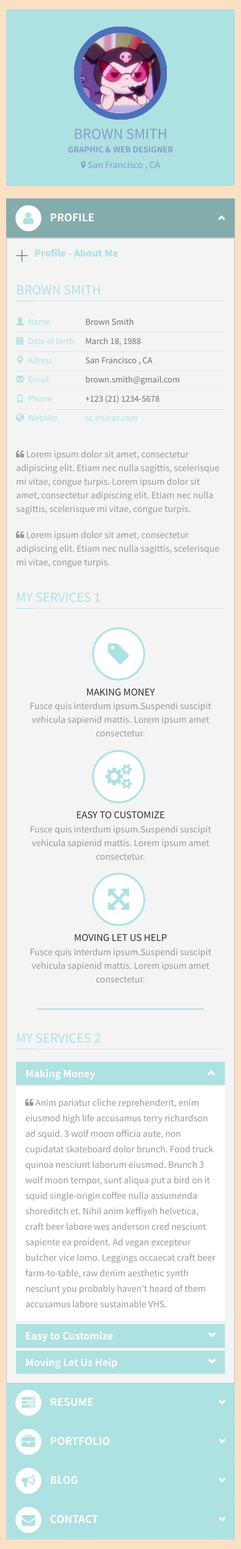
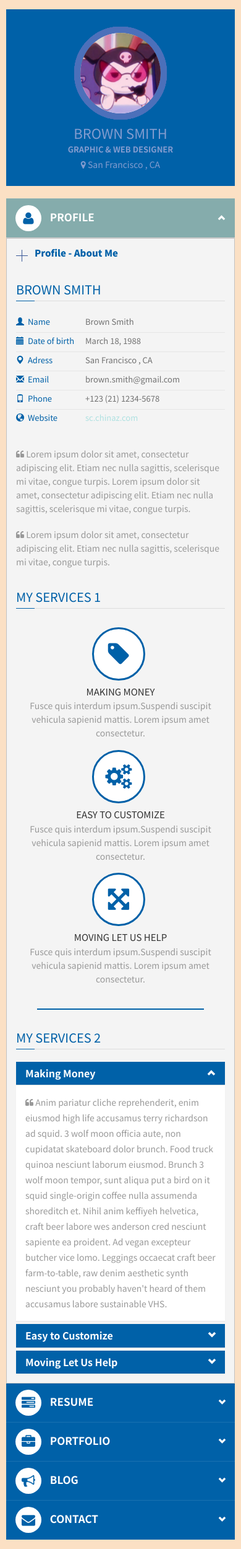
Before and after one commit to libamiew/PanelCV, a Jekyll site: the page built from index.html, in a window 390 px wide. Shown: the whole page at 62% size. Built offline with Jekyll 4.4.1, drawn with Linux system fonts in a browser that asks for light colours; some web fonts are replaced.

Commit message:
Update DarkBlue.css

```diff
--- a/assets/css/colors/DarkBlue.css
+++ b/assets/css/colors/DarkBlue.css
@@ -3,127 +3,127 @@
 /* ========================================================================================= */
 
 .btn-primary {
-    background: #aee1e1;
+    background: #0061a8;
 }
 .btn-primary:hover {
-    background: #aee1e1;
+    background: #0061a8;
 }
 a {
-    color: #aee1e1;
+    color: #0061a8;
 }
 .icon_menu {
     background: #fff !important;
-    color: #aee1e1;
+    color: #0061a8;
 }
 .icon_menu_active, .icon_menu_hover {
-    background: #aee1e1 !important;
+    background: #0061a8 !important;
     color: #fff !important;
     transition-property: background-color;
     transition-duration: 0.3s;
     transition-timing-function: linear;
 }
 .mCSB_dragger_bar {
-    background: #aee1e1 !important;
+    background: #0061a8 !important;
 }
 #style-2::-webkit-scrollbar-thumb {
-    background-color:#aee1e1;
+    background-color:#0061a8;
 }
 .span-info {
-    color: #aee1e1;
+    color: #0061a8;
 }
 #contactform .submit:hover, #comment_form .submit:hover {
     webkit-filter: brightness(98%) !important;
 }
 #profile .col-md-5 h2, #profile .col-md-5 h4, #resume .col-md-6 p, #resume .col-md-6 span.duration {
-    color: #aee1e1;
+    color: #0061a8;
 }
 #resume .resume-left ul li h5 {
-    border-bottom: 1px solid #aee1e1;
+    border-bottom: 1px solid #0061a8;
 }
 .attributes span.glyphicon, .attributes h6 {
-    color: #aee1e1;
+    color: #0061a8;
 }
 .blog-article a.read_m:hover {
-    border: 1px solid #aee1e1;
-    background-color: #aee1e1;
+    border: 1px solid #0061a8;
+    background-color: #0061a8;
 }
 .border-list {
-    border: 1px solid #aee1e1;
+    border: 1px solid #0061a8;
 }
 .content-post h1 {
-    color: #aee1e1;
+    color: #0061a8;
 }
 a.readmore:hover, a.readmore:focus, a.readmore:active {
-    border: 1px solid #aee1e1;
-    background-color: #aee1e1;
+    border: 1px solid #0061a8;
+    background-color: #0061a8;
 }
 .border-list {
-    border: 1px solid #aee1e1;
+    border: 1px solid #0061a8;
 }
 .content-post h1 {
-    color: #aee1e1;
+    color: #0061a8;
 }
 a.readmore:hover, a.readmore:focus, a.readmore:active {
-    border: 1px solid #aee1e1;
-    background-color: #aee1e1;
+    border: 1px solid #0061a8;
+    background-color: #0061a8;
 }
 .ch-info-prof {
     background: rgba(76, 173, 252, 0.6);
 }
 #profile .col-md-6 h1 {
-    color: #aee1e1;
+    color: #0061a8;
 }
 .download:hover span, .download:focus span {
-    background: #aee1e1;
+    background: #0061a8;
 }
 .download span::before{
-    color: #aee1e1;
+    color: #0061a8;
 }
 .download span, .ch-info .ch-info-back {
-    background: #aee1e1;
+    background: #0061a8;
 }
 .resp-tabs-container h1 {
-    color: #aee1e1 !important;
+    color: #0061a8 !important;
     background: url(../../images/arrows-h3/arrow-DarkBlue-h3.png) no-repeat 0px 3px;
 }
 
 @media screen and (max-width:540px) {
     .content-inner {
-        border-top: 5px solid #aee1e1;
+        border-top: 5px solid #0061a8;
     }
 }
 #contactform .submit, #comment_form .submit {
-    background-color: #aee1e1;
+    background-color: #0061a8;
 }
 #profile .about i.glyphicon, #profile .about label {
-    color: #aee1e1;
+    color: #0061a8;
 }
 #section-title, #categories_sidebar ul.categories li a:hover {
-    background: #aee1e1;
+    background: #0061a8;
 }
 #tags .tags_sidebar .tags-list li {
-    border: 1px solid #aee1e1;
-    color: #aee1e1;
+    border: 1px solid #0061a8;
+    color: #0061a8;
 }
 #tags .tags_sidebar .tags-list li a {
-    color: #aee1e1;
+    color: #0061a8;
 }
 #tags .tags_sidebar .tags-list li:hover {
-    background: #aee1e1;
+    background: #0061a8;
 }
 h2.resp-accordion:hover .hi-icon, .no-touch .hi-icon-effect-5 .hi-icon:hover {
-    border: 1px solid #aee1e1 !important;
+    border: 1px solid #0061a8 !important;
 }
 @media only screen and (max-width: 800px) {
     .icon_menu_active, .icon_menu_hover {
         background: #fff !important;
-        color: #aee1e1 !important;
+        color: #0061a8 !important;
         transition-property: background-color;
         transition-duration: 0.3s;
         transition-timing-function: linear;
     }
     h2.resp-accordion {
-        background: #aee1e1 !important;
+        background: #0061a8 !important;
     }
     h2.resp-accordion:hover {
         background: #85acac !important;
@@ -133,54 +133,54 @@ h2.resp-accordion:hover .hi-icon, .no-touch .hi-icon-effect-5 .hi-icon:hover {
     }
 }
 .title_content:after, .icon_content {
-    background: #aee1e1;
+    background: #0061a8;
 }
 .text_content {
-    color: #aee1e1;
+    color: #0061a8;
 }
 .panel-default>.panel-heading {
     color: #fff;
-    background-color: #aee1e1;
+    background-color: #0061a8;
 }
 .nbs-flexisel-inner {
-    border: 5px solid #aee1e1;
+    border: 5px solid #0061a8;
 }
 .modal-header {
-    background: #aee1e1;
+    background: #0061a8;
 }
 .skillbar-title, .skillbar-bar {
     background: rgba(59, 89, 152, 0.8);
 }
 .portfolio .label-bg, #filters li span.active {
-    background: #aee1e1;
+    background: #0061a8;
 }
 .portfolio .label-bg, #filters li span:hover  {
-    background: #aee1e1;
+    background: #0061a8;
     -webkit-transition: all .3s ease-in;
     -moz-transition: all .3s ease-in;
     -o-transition: all .3s ease-in;
     transition: all .3s ease-in;
 }
 #sidebar-right .search-blog i, #sidebar-left .search-blog i {
-    background: #aee1e1;
+    background: #0061a8;
 }
 .icon-switcher {
-    color: #aee1e1 !important;
+    color: #0061a8 !important;
 }
 .resp-tabs-list li {
-    background: #aee1e1;
+    background: #0061a8;
     color: #fff;
 }
 #services .pack-service .service-icon i {
-    border: 3px solid #aee1e1;
-    color: #aee1e1;
+    border: 3px solid #0061a8;
+    color: #0061a8;
     background: #fff;
 }
 #services .pack-service:hover .service-icon i {
-    background: #aee1e1;
+    background: #0061a8;
 }
 .widget-profil{
-    background: #aee1e1;
+    background: #0061a8;
 }
 .widget-profil .head-image{
     border: 10px solid #4c70ba;
@@ -205,17 +205,17 @@ h2.resp-accordion:hover .hi-icon, .no-touch .hi-icon-effect-5 .hi-icon:hover {
     border-top: 1px solid #839ccf;
 }
 #profile_social a:hover {
-    color : #aee1e1;
+    color : #0061a8;
 }
 #profile_social a{
-    background-color: #aee1e1;
+    background-color: #0061a8;
 }
 #blog .post_media {
-    border-top: 5px solid #aee1e1;
+    border-top: 5px solid #0061a8;
 }
 #blog .post_media  .post-format-icon {
-    background: #aee1e1;
+    background: #0061a8;
 }
 .reference span {
-    color : #aee1e1;
+    color : #0061a8;
 }
```
